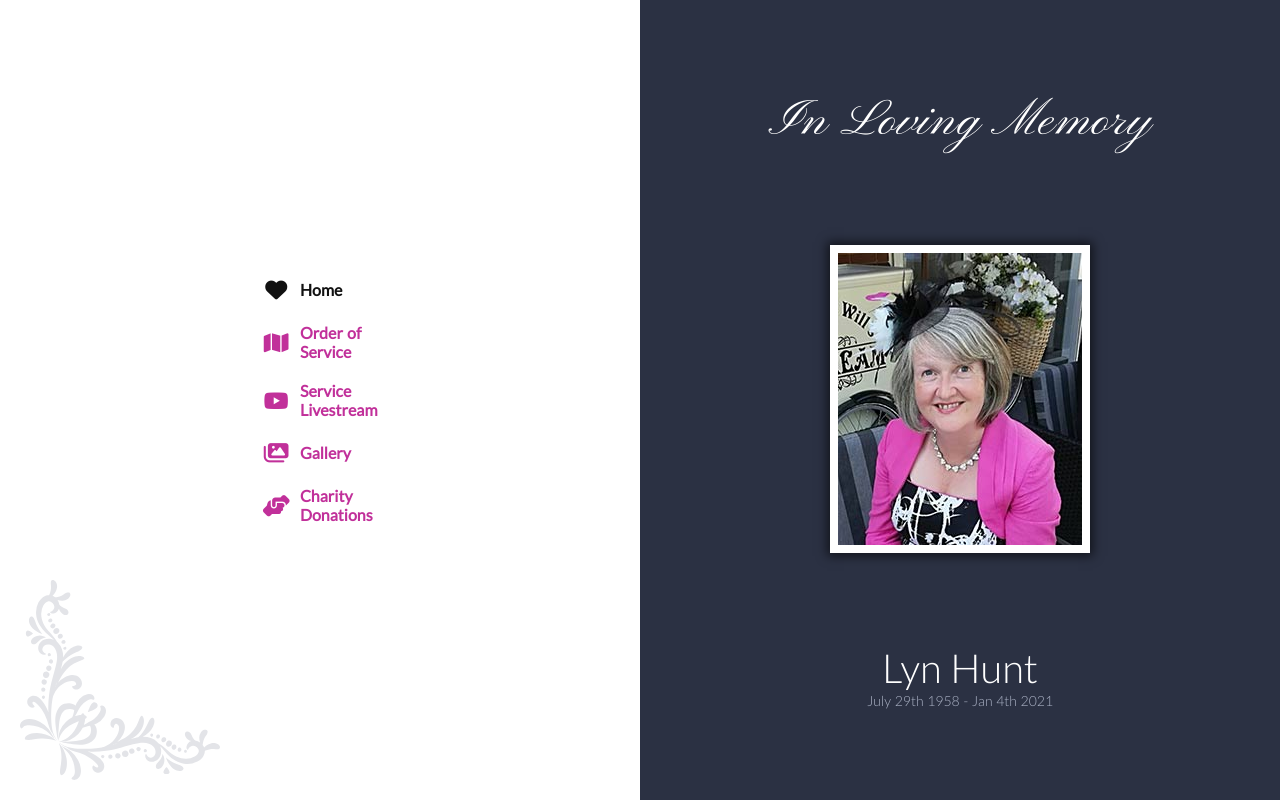
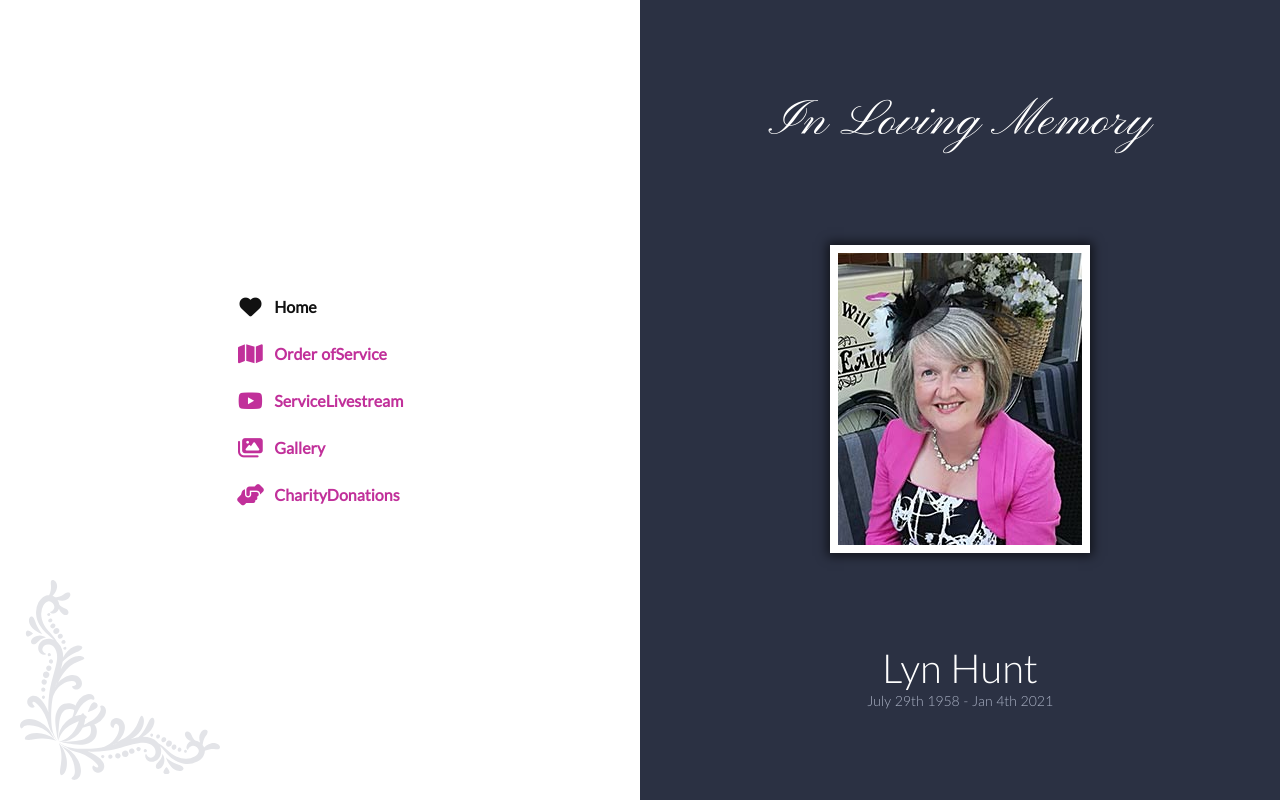
Before and after one commit to Coderior/lovingmemory, a Nuxt app: page / in a window 1280 px wide. Built offline with nearby package versions, Linux system fonts and the light colour scheme.

Commit message:
Update default.vue

```diff
--- a/layouts/default.vue
+++ b/layouts/default.vue
@@ -199,7 +199,7 @@ ul {
 }
 .menu {
   display: flex;
-  flex-direction: column;
+  //flex-direction: column;
   small {
     color: #aeafb3;
     font-weight: 400;
```
